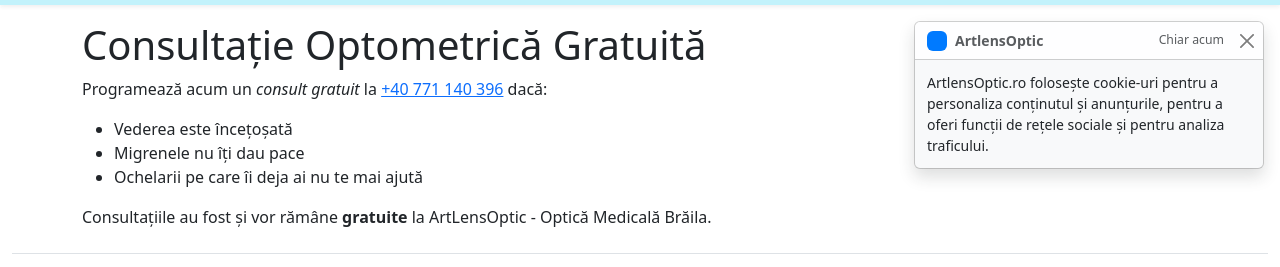
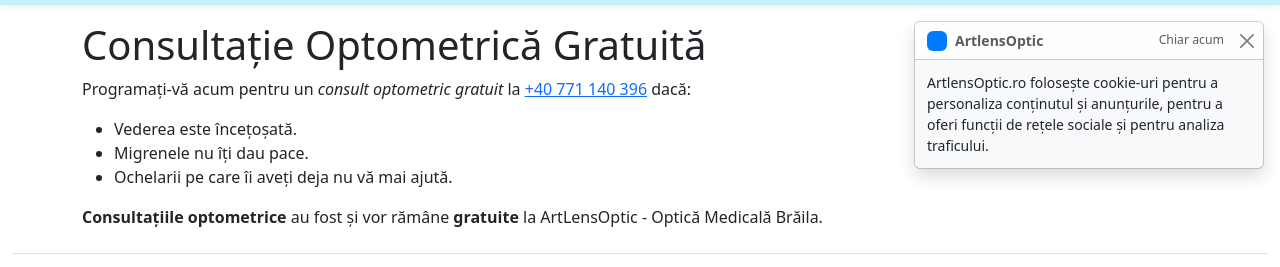
Before and after one commit to ArtlensOptic/artlensoptic.github.io, an Eleventy site: page src/posts/consult-gratuit.md in a window 1280 px wide. Shown: the part 71-338 px from the top of the page. Built offline with nearby package versions, Linux system fonts and the light colour scheme; Eleventy itself is replaced by a stand-in of ours; files that its build step writes are made by us from their sources.

Commit message:
edited consultatie gratuita

```diff
--- a/src/posts/consult-gratuit.md
+++ b/src/posts/consult-gratuit.md
@@ -6,10 +6,10 @@
 layout: "post"
 ---
 
-Programează acum un _consult gratuit_ la <a href="tel:+40771140396">+40 771 140 396</a> dacă:
+Programați-vă acum pentru un _consult optometric gratuit_ la <a href="tel:+40771140396">+40 771 140 396</a> dacă:
 
-* Vederea este încețoșată
-* Migrenele nu îți dau pace
-* Ochelarii pe care îi deja ai nu te mai ajută
+* Vederea este încețoșată.
+* Migrenele nu îți dau pace.
+* Ochelarii pe care îi aveți deja nu vă mai ajută.
 
-Consultațiile au fost și vor rămâne **gratuite** la ArtLensOptic - Optică Medicală Brăila.
+**Consultațiile optometrice** au fost și vor rămâne **gratuite** la ArtLensOptic - Optică Medicală Brăila.
```
